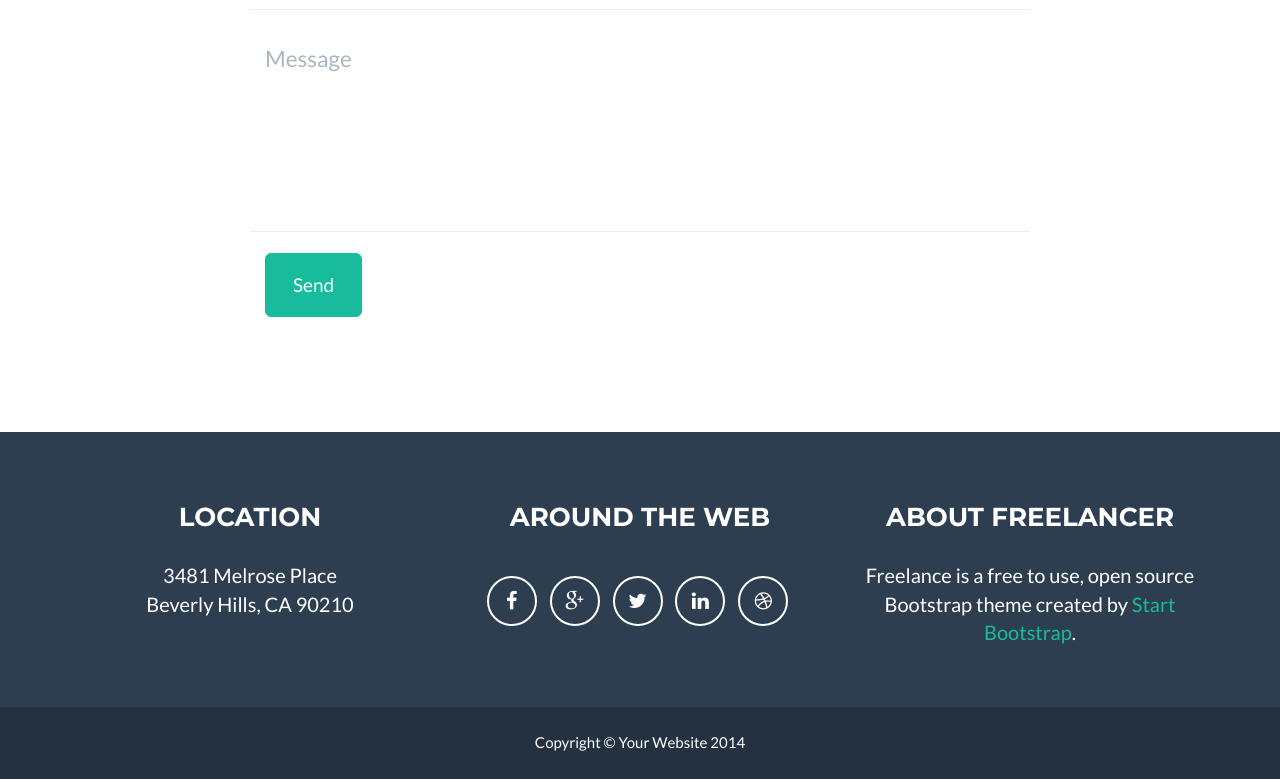
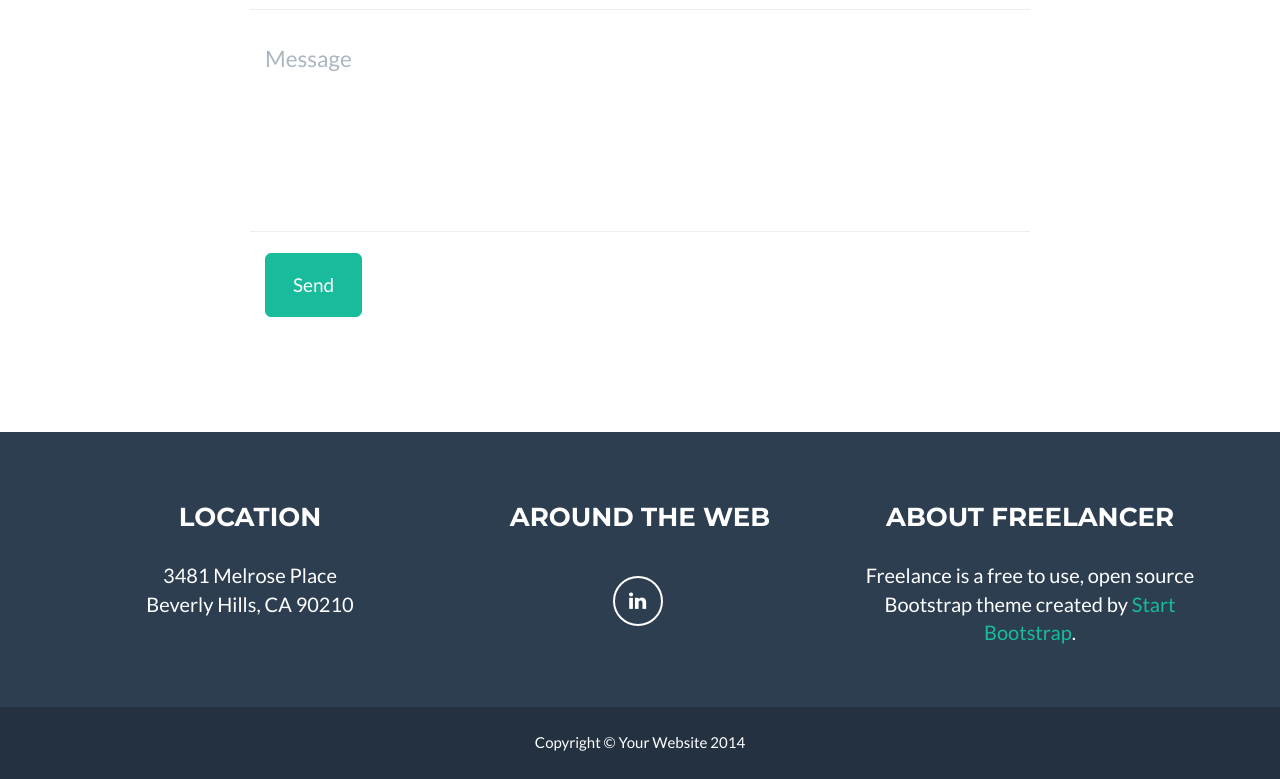
Before and after one commit to jpedra/findyl, a plain HTML site: page index.html in a window 1280 px wide. Shown: the part 2298-3077 px from the top of the page. Drawn offline with nearby package versions, Linux system fonts and the light colour scheme.

Commit message:
added the linked in profile link

```diff
--- a/index.html
+++ b/index.html
@@ -247,6 +247,7 @@
                     <div class="footer-col col-md-4">
                         <h3>Around the Web</h3>
                         <ul class="list-inline">
+                            <!--
                             <li>
                                 <a href="#" class="btn-social btn-outline"><i class="fa fa-fw fa-facebook"></i></a>
                             </li>
@@ -254,13 +255,14 @@
                                 <a href="#" class="btn-social btn-outline"><i class="fa fa-fw fa-google-plus"></i></a>
                             </li>
                             <li>
-                                <a href="#" class="btn-social btn-outline"><i class="fa fa-fw fa-twitter"></i></a>
+                                <a href="#" class="btn-social btn-outline"><i class="fa fa-fw fa-dribbble"></i></a>
                             </li>
                             <li>
-                                <a href="#" class="btn-social btn-outline"><i class="fa fa-fw fa-linkedin"></i></a>
-                            </li>
+                                <a href="#" class="btn-social btn-outline"><i class="fa fa-fw fa-twitter"></i></a>
+                            </li>-->
                             <li>
-                                <a href="#" class="btn-social btn-outline"><i class="fa fa-fw fa-dribbble"></i></a>
+                                <a href="https://www.linkedin.com/profile/view?id=AAIAAAB353ABlSxapPwbyywJqkjdNyQBQoufoWM&trk=nav_responsive_tab_profile"
+                                target="_blank" class="btn-social btn-outline"><i class="fa fa-fw fa-linkedin"></i></a>
                             </li>
                         </ul>
                     </div>
```
